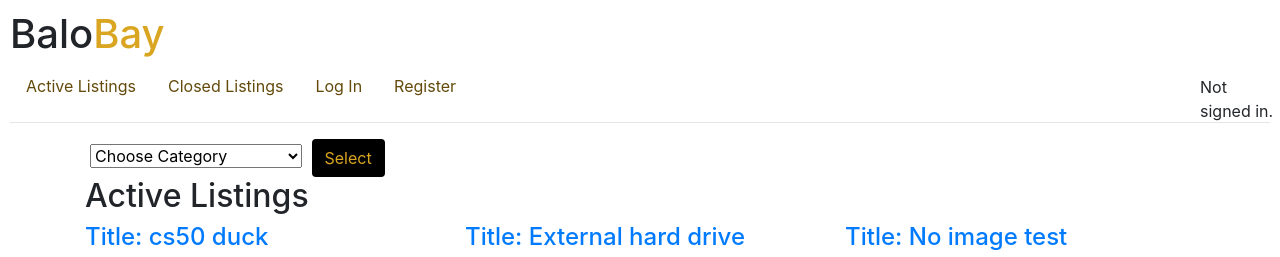
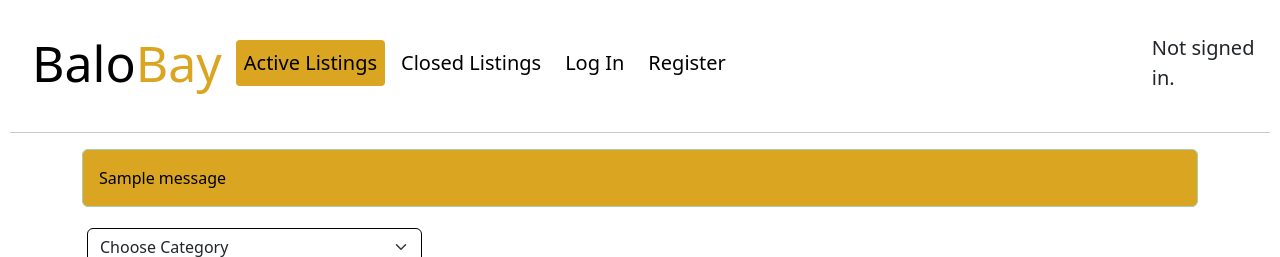
Before and after one commit to amlupenza/CS50_commerce, a Django app: page / in a window 1280 px wide. Shown: the top 257 px of the page. Run offline with Django 3.2, Linux system fonts and the light colour scheme; data comes from the database, SQL or seed files in the repository; both versions use the stored data as it was after the commit; tables that the repository leaves empty hold one stand-in row (values such as "Sample post"); one stand-in notice (Sample message) is shown; some libraries are stand-ins or nearby versions.

Commit message:
last commit

```diff
--- a/auctions/forms.py
+++ b/auctions/forms.py
@@ -15,8 +15,8 @@ class ListingForm(forms.ModelForm):
         widgets = {
             'title': forms.TextInput(attrs={'class': "form-control"}),
             'category': forms.Select(attrs={'class': "form-control"}),
-            'image': forms.TextInput(attrs={'class': "form-control"}),
-            'starting_bid': forms.NumberInput(attrs={"class": "form-control", "min":1}),
+            'image': forms.TextInput(attrs={'class': "form-control", "placeholder": "Insert image urls"}),
+            'starting_bid': forms.NumberInput(attrs={"class": "form-control", "min":1, "placeholder": "In USD"}),
             'description': forms.Textarea(attrs={'class': "form-control"})
         }
 
--- a/auctions/static/auctions/styles.css
+++ b/auctions/static/auctions/styles.css
@@ -4,6 +4,8 @@ body {
 .logo{
     display: inline-block;
     position: relative;
+    margin: 10px;
+    font-size: 50px;
 
 }
 strong{
@@ -15,18 +17,18 @@ strong{
 
 }
 .is_logedin{
-    display: inline-block;
-    position: absolute;
-    left: 1200px;
-    top: 75px;
+
+    left: 1900px;
+    font-size: 20px;
 }
-.nav-pills{
-    transition: 0.5s;
+.nav-item{
+    margin: 4px;
 }
-.nav-pills a{
-    transition: 0.5s;
-    color: rgb(99, 74, 10);
+.nav-link{
+    color: black;
+    font-size: 20px;
 }
+
 .nav-item a:hover{
     color: black;
 }
@@ -35,24 +37,33 @@ strong{
     border-radius: 4px;
 
 }
+.active{
+    background-color: goldenrod;
+    border-radius: 4px;
+}
+.navbar-toggler-icon{
+    border: solid 1px goldenrod !important;
+}
 
 /*................... Listing form styling.............*/
 .listingForm form{
     width: 80%;
     padding: 30px;
     margin: auto;
-    background-color: goldenrod;
+    background-color: white;
+    box-shadow: 2px 2px 10px black;
+}
 
-}
 .btn{
-    background-color: black;
+    background-color: black !important;
     color:goldenrod ;
 }
 .commentform, .bid{
     display: inline-block;
 }
 .btn:hover{
-    color:white;
+    color:black;
+    background-color: goldenrod !important;
 }
 /*................ listing page styling...............*/
 .listing_img{
@@ -153,7 +196,7 @@ strong{
     outline: goldenrod;
 }
 /*......... style alert messages............*/
-.alert-success{
+.alert-success, .alert-info{
     background-color: goldenrod;
     color: black;
 }
@@ -161,3 +204,24 @@ strong{
     background-color: red;
     columns: black;
 }
+/*.......... style login........... */
+.form-group{
+    margin: 10px;
+}
+input:focus, select:focus, textarea:focus{
+    outline: none;
+    box-shadow: 2px 2px 4px goldenrod !important;
+}
+
+input{
+    border: 1px solid black !important;
+}
+.login form {
+    width:50%;
+}
+select, textarea{
+    border: 1px solid black !important;
+}
+select option:hover{
+    background-color: goldenrod !important;
+}
--- a/auctions/templates/auctions/index.html
+++ b/auctions/templates/auctions/index.html
@@ -1,6 +1,13 @@
 {% extends "auctions/layout.html" %}
 {% block body %}
     <div class="container index_active">
+        {% if messages %}
+        {% for message in messages %}
+            <div class="alert alert-{{ message.tags }}">
+                {{ message }}
+            </div>
+        {% endfor %}
+        {% endif %}
         <div>
             <form action="{% url 'index' %}" method="post">
                 {% csrf_token %}
@@ -17,15 +24,25 @@
         {% if not listings %}
          No active listing
         {% endif %}
+    <div class="container-fluid">
         <div class="row">
-        {% for listing in listings %}
-                <div class="listing col">
-                <a href="{% url 'listing_page' listing.id %}"><h4>Title: {{listing.title}}</h4></a>
-                <img src= {{listing.image}} alt="image" class="listing_img">
-                <p>Description: {{listing.description}}</p>
+            {% for listing in listings %}
+            <div class="card col-sm-2" style="width:400px">
+                {% if listing.image != None %}
+                <img class="card-img-top" src="{{listing.image}}" alt="Card image">
+                {% else %}
+                <img class="card-img-top" src="https://upload.wikimedia.org/wikipedia/en/thumb/8/85/SVG_Image.svg/480px-SVG_Image.svg.png" alt="Card image">
+                {% endif %}
+                <div class="card-body">
+                <h4 class="card-title">{{listing.title}}</h4>
+                <p class="card-text"> {{listing.description}} </p>
                 <h4>Starting Price: {{listing.starting_bid}}$ </h4>
                 </div>
-        {% endfor %}
+                <a href="{% url 'listing_page' listing.id %}"><h4>More Details</h4></a>
+            </div>
+            {% endfor %}
         </div>
     </div>
+
+    </div>
 {% endblock %}
--- a/auctions/templates/auctions/layout.html
+++ b/auctions/templates/auctions/layout.html
@@ -4,11 +4,48 @@
 <html lang="en">
     <head>
         <title>{% block title %}Auctions{% endblock %}</title>
-        <link rel="stylesheet" href="https://stackpath.bootstrapcdn.com/bootstrap/4.4.1/css/bootstrap.min.css" integrity="sha384-Vkoo8x4CGsO3+Hhxv8T/Q5PaXtkKtu6ug5TOeNV6gBiFeWPGFN9MuhOf23Q9Ifjh" crossorigin="anonymous">
+        <link href="https://cdn.jsdelivr.net/npm/bootstrap@5.3.2/dist/css/bootstrap.min.css" rel="stylesheet">
         <link href="{% static 'auctions/styles.css' %}" rel="stylesheet">
+        <script src="https://cdn.jsdelivr.net/npm/bootstrap@5.3.2/dist/js/bootstrap.bundle.min.js"></script>
     </head>
     <body>
-        <h1 class="logo">Balo<span>Bay</span></h1>
+
+
+        <nav class="navbar navbar-expand-sm">
+            <div class="container-fluid">
+                <h1 class="logo navbar-brand">Balo<span>Bay</span></h1>
+                <button class="navbar-toggler" type="button" data-bs-toggle="collapse" data-bs-target="#collapsibleNavbar">
+                    <span class="navbar-toggler-icon"></span>
+                  </button>
+                  <div class="collapse navbar-collapse" id="collapsibleNavbar">
+                    <ul class="navbar-nav">
+                        <li class="nav-item">
+                            <a class="nav-link {% if active_page == 'index' %}active {% endif %}"  href="{% url 'index' %}">Active Listings</a>
+                        </li>
+                        <li class="nav-item">
+                            <a class="nav-link {% if active_page == 'closed' %}active {% endif %}" href="{% url 'closed' %}">Closed Listings</a>
+                        </li>
+                        {% if user.is_authenticated %}
+                            <li class="nav-item">
+                                <a href="{% url 'listing' %}" class="nav-link {% if active_page == 'listingform' %}active {% endif %}">Create Listing</a>
+                            </li>
+                            <li class="nav-item">
+                                <a href="{% url 'to_watch' user.id %}" class="nav-link {% if active_page == 'watchlist' %}active {% endif %}">Watch List</a>
+                            </li>
+                            <li class="nav-item">
+                                <a class="nav-link" href="{% url 'logout' %}">Log Out</a>
+                            </li>
+                        {% else %}
+                            <li class="nav-item">
+                                <a class="nav-link {% if active_page == 'login' %}active {% endif %}" href="{% url 'login' %}">Log In</a>
+                            </li>
+                            <li class="nav-item">
+                                <a class="nav-link {% if active_page == 'register' %}active {% endif %}" href="{% url 'register' %}">Register</a>
+                            </li>
+                        {% endif %}
+                    </ul>
+                  </div>
+            </div>
             <div class="is_logedin">
                 {% if user.is_authenticated %}
                     Signed in as <strong>{{ user.username }}</strong>.
@@ -16,36 +53,24 @@
                     Not signed in.
                 {% endif %}
             </div>
-        <ul class="nav nav-pills">
-            <li class="nav-item active">
-                <a class="nav-link" href="{% url 'index' %}">Active Listings</a>
-            </li>
-            <li class="nav-item">
-                <a class="nav-link" href="{% url 'closed' %}">Closed Listings</a>
-            </li>
-            {% if user.is_authenticated %}
-                <li class="nav-item">
-                    <a href="{% url 'listing' %}" class="nav-link">Create Listing</a>
-                </li>
-                <li class="nav-item">
-                    <a href="{% url 'to_watch' user.id %}" class="nav-link">Watch List</a>
-                </li>
-                <li class="nav-item">
-                    <a class="nav-link" href="{% url 'logout' %}">Log Out</a>
-                </li>
-            {% else %}
-                <li class="nav-item">
-                    <a class="nav-link" href="{% url 'login' %}">Log In</a>
-                </li>
-                <li class="nav-item">
-                    <a class="nav-link" href="{% url 'register' %}">Register</a>
-                </li>
-            {% endif %}
-        </ul>
+        </nav>
         <hr>
         {% block body %}
         {% endblock %}
-        <script src="https://cdn.jsdelivr.net/npm/@popperjs/core@2.11.8/dist/umd/popper.min.js" integrity="sha384-I7E8VVD/ismYTF4hNIPjVp/Zjvgyol6VFvRkX/vR+Vc4jQkC+hVqc2pM8ODewa9r" crossorigin="anonymous"></script>
-        <script src="https://cdn.jsdelivr.net/npm/bootstrap@5.3.2/dist/js/bootstrap.min.js" integrity="sha384-BBtl+eGJRgqQAUMxJ7pMwbEyER4l1g+O15P+16Ep7Q9Q+zqX6gSbd85u4mG4QzX+" crossorigin="anonymous"></script>
+        <script>
+            const nav_links = document.querySelectorAll('.nav-link');
+            function is_clicked(){
+                // get active elements
+                const activeElements = document.querySelectorAll('.active')
+                // remove active class from all active elements
+                for (let i = 0; i < activeElements.length; i++){
+                    activeElements[i].classList.remove('active');
+                }
+                this.classList.add('active');
+            }
+            for (let i = 0; i < nav_links.length; i++) {
+                nav_links[i].addEventListener('click', is_clicked);
+            }
+        </script>
     </body>
 </html>
--- a/auctions/views.py
+++ b/auctions/views.py
@@ -7,6 +7,7 @@ from .forms import *
 from datetime import datetime
 from .models import *
 from django.contrib import messages
+from django.contrib.auth.decorators import login_required
 
 
 
@@ -17,13 +18,15 @@ def index(request):
         listings = Listing.objects.filter(category=category, is_active=True)
         return render(request, "auctions/index.html", {
             "listings": listings,
-            "categories": Category.objects.all()
+            "categories": Category.objects.all(),
+            "active_page": "index"
         })
     listings = Listing.objects.filter(is_active=True)
     categories = Category.objects.all()
     return render(request, "auctions/index.html", {
         "listings": listings,
-        "categories": categories
+        "categories": categories,
+        "active_page": "index"
     })
 
 
@@ -41,16 +44,20 @@ def login_view(request):
             return HttpResponseRedirect(reverse("index"))
         else:
             return render(request, "auctions/login.html", {
-                "message": "Invalid username and/or password."
+                "message": "Invalid username and/or password.",
+                "active_page": "index"
             })
     else:
-        return render(request, "auctions/login.html")
+        if "next" in request.GET:
+            messages.info(request, "You need to login first")
+        return render(request, "auctions/login.html", {
+            "active_page": "login"
+        })
 
 
 def logout_view(request):
     logout(request)
     return HttpResponseRedirect(reverse("index"))
-
 
 def register(request):
     if request.method == "POST":
@@ -62,7 +69,8 @@ def register(request):
         confirmation = request.POST["confirmation"]
         if password != confirmation:
             return render(request, "auctions/register.html", {
-                "message": "Passwords must match."
+                "message": "Passwords must match.",
+                "active_page": "register"
             })
 
         # Attempt to create new user
@@ -71,14 +79,17 @@ def register(request):
             user.save()
         except IntegrityError:
             return render(request, "auctions/register.html", {
-                "message": "Username already taken."
+                "message": "Username already taken.",
+                "active_page": "register"
             })
         login(request, user)
+        messages.success(request, "Congratulations, you are registered")
         return HttpResponseRedirect(reverse("index"))
     else:
         return render(request, "auctions/register.html")
 
 # listing view
+@login_required
 def listing(request):
     # check method is post
     if request.method == "POST":
@@ -93,19 +104,22 @@ def listing(request):
             listing.date = today
             listing.is_active = True
             listing.save()
+            print(f"This is image url: {listing.image}")
             messages.success(request, "Your listing has been added successfully")
             return HttpResponseRedirect(reverse("index"))
         else:
             messages.error(request, "Sorry, your Form is not valid, check it and submit again")
             return render(request, "auctions/listingForm.html", {
-                "form": f
+                "form": f,
+                "active_page": "listingform"
             })
 
     # if method is get
     return render(request, 'auctions/listingForm.html', {
-        "form": ListingForm
+        "form": ListingForm,
+        "active_page": "listingform"
     })
-
+@login_required
 def listing_page(request,listing_id):
     user = request.user
     listing = Listing.objects.get(pk=listing_id)
@@ -124,31 +138,40 @@ def listing_page(request,listing_id):
         "currentbid": max_bid
     })
 
+@login_required
 def closed_listing(request):
     closed_listings = Listing.objects.filter(is_active=False)
     return render(request, "auctions/closed.html", {
-        "listings": closed_listings
+        "listings": closed_listings,
+        "active_page": "closed_listing",
+        "active_page": "closed"
     })
 # function to add listing to watch list
+@login_required
 def to_watch(request, id):
     user = request.user
     if request.method == "POST":
         listing = Listing.objects.get(pk=id)
         user.watchlistings.add(listing)
     return render(request, "auctions/watchlist.html", {
-        "listings": Listing.objects.filter(watchlist=user)
+        "listings": Listing.objects.filter(watchlist=user),
+        "active_page": "watchlist"
+
     })
 # from listing from a watch list
+@login_required
 def from_watch(request, id):
     user = request.user
     if request.method == "POST":
         listing = Listing.objects.get(pk=id)
         user.watchlistings.remove(listing)
     return render(request, "auctions/watchlist.html", {
-        "listings": Listing.objects.filter(watchlist=user)
+        "listings": Listing.objects.filter(watchlist=user),
+        "active_page": "watchlist"
     })
 
 # biding functing
+@login_required
 def make_bid(request, listing_id):
     if request.method == "POST":
         # get form values
@@ -205,6 +228,7 @@ def make_bid(request, listing_id):
 
 
 # close bid
+@login_required
 def close_bid(request, listing_id):
     if request.method == "POST":
         # get listing
@@ -230,6 +254,7 @@ def close_bid(request, listing_id):
     return HttpResponseRedirect(reverse("index"))
 
 # comment function
+@login_required
 def comment(request, listing_id):
     if request.method == 'POST':
         f = CommentForm(request.POST)
--- a/commerce/settings.py
+++ b/commerce/settings.py
@@ -12,6 +12,9 @@ https://docs.djangoproject.com/en/3.0/ref/settings/
 
 import os
 
+
+#login url
+LOGIN_URL = 'login'
 # Build paths inside the project like this: os.path.join(BASE_DIR, ...)
 BASE_DIR = os.path.dirname(os.path.dirname(os.path.abspath(__file__)))
 
```
Also changed, not shown: other parts of auctions/static/auctions/styles.css (+38 -6 lines), auctions/models.py (+4 -4 lines), auctions/templates/auctions/closed.html (+16 -9 lines), auctions/templates/auctions/listing.html (+11 -11 lines), auctions/templates/auctions/login.html (+9 -2 lines), auctions/templates/auctions/watchlist.html (+17 -8 lines), db.sqlite3. Lines whose indentation alone changed are shown as unchanged.
